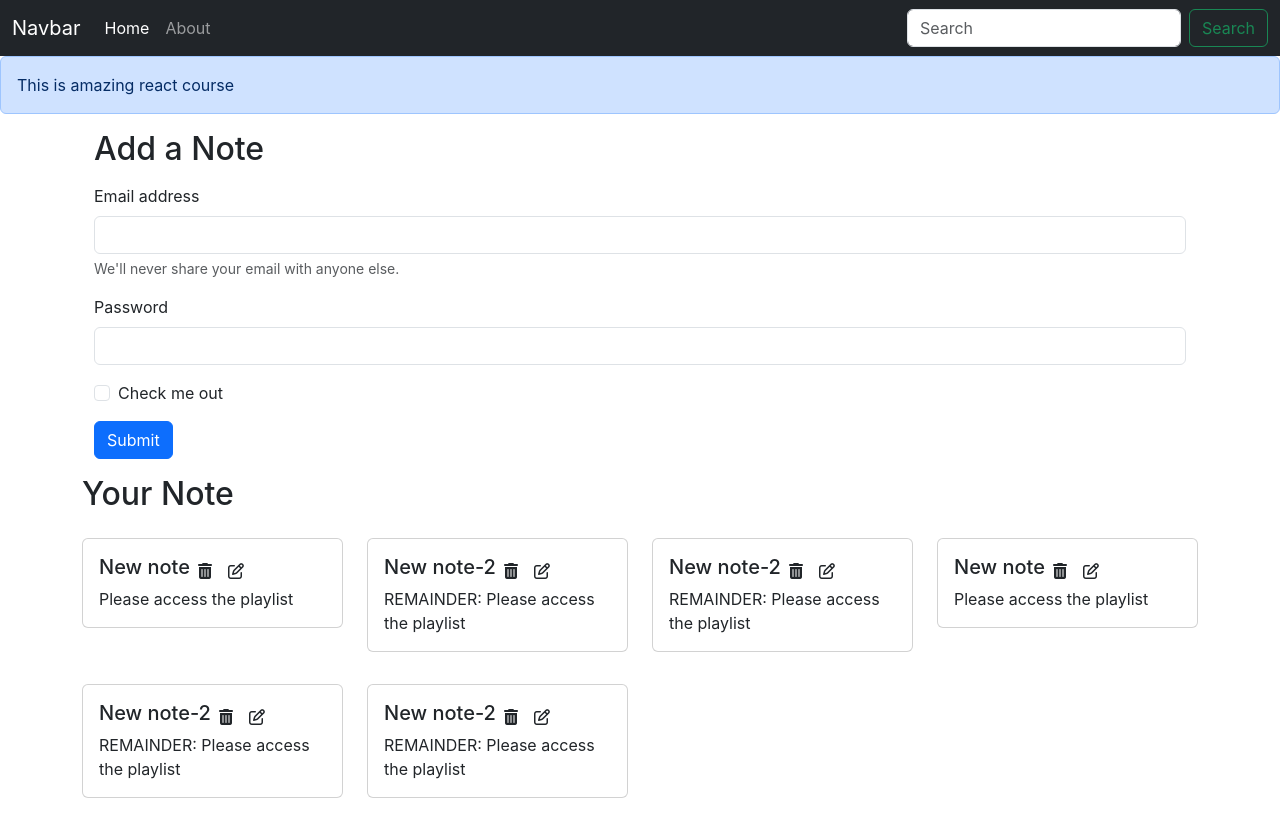
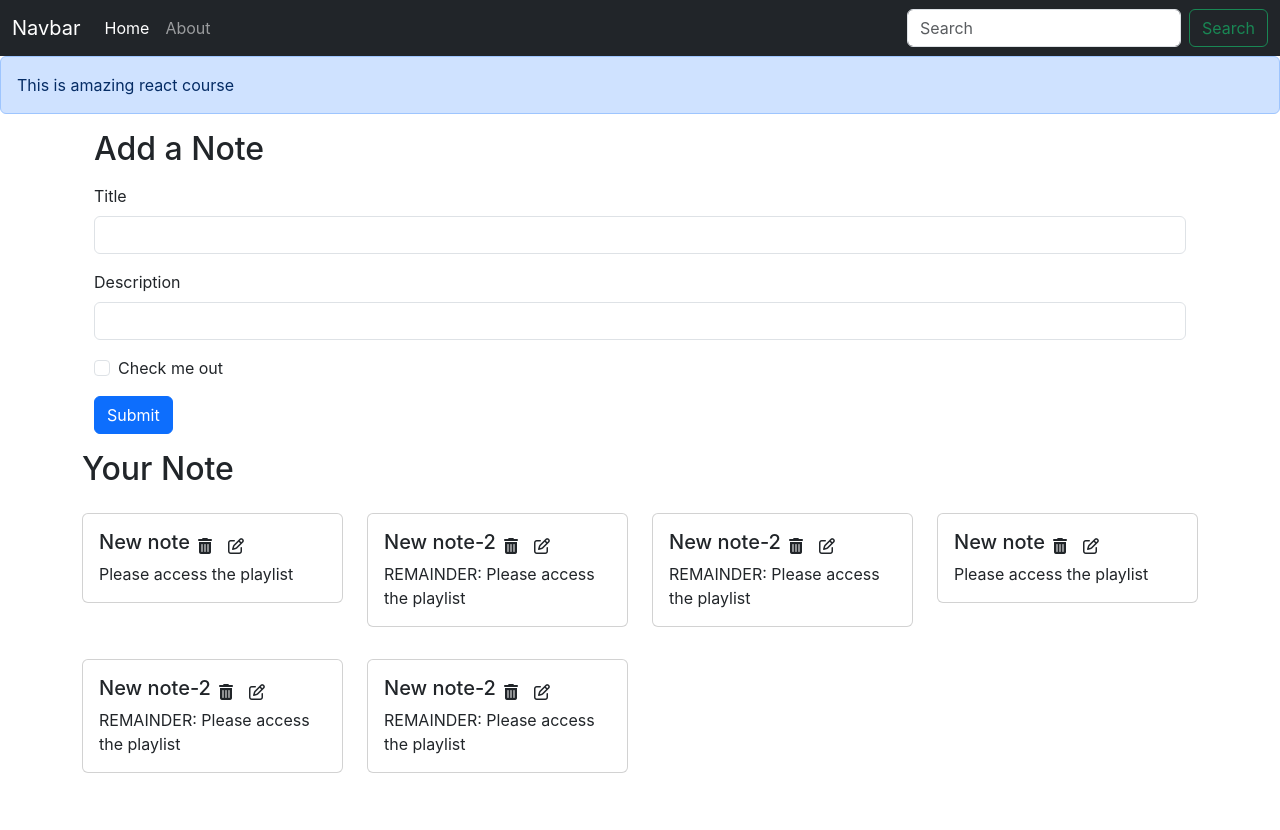
Before and after one commit to salim002/iNotebook-app, a React (Create React App) app: page / in a window 1280 px wide. After the commit the page ends 805 px from the top, so only its background shows below. Built offline with nearby package versions, Linux system fonts and the light colour scheme; the HTML template or start-up script is replaced by a standard one.

Commit message:
Added AddNote component to the Notebook

```diff
--- /dev/null
+++ b/src/components/AddNote.js
@@ -0,0 +1,44 @@
+import React, {useState, useContext} from "react";
+import noteContext from "../context/notes/NoteContext";
+
+const AddNote = () => {
+    const context = useContext(noteContext);
+    const {addNote } = context;
+    const [note, setNote] = useState({title: "", description: "", tag: "default"});
+
+
+    const handleClick = (e)=>{
+        e.preventDefault();
+        addNote(note.title, note.description, note.tag);
+    }
+
+    const onChange = (e)=>{
+        setNote({...note, [e.target.name]: e.target.value})
+    }
+    return (
+    <div className="container my-3">
+        <h2>Add a Note</h2>
+        <form className="my-3">
+        <div className="mb-3">
+            <label htmlFor="title" className="form-label">Title</label>
+            <input type="text" className="form-control" id="title" name="title" aria-describedby="emailHelp" onChange={onChange}/>
+        </div>
+        <div className="mb-3">
+            <label htmlFor="description" className="form-label"> Description </label>
+            <input type="text" className="form-control" id="description" name="description" onChange={onChange}/>
+        </div>
+        <div className="mb-3 form-check">
+            <input type="checkbox" className="form-check-input" id="exampleCheck1"/>
+            <label className="form-check-label" htmlFor="exampleCheck1">
+            Check me out
+            </label>
+        </div>
+        <button type="submit" className="btn btn-primary" onClick={handleClick}>
+            Submit
+        </button>
+        </form>
+    </div>
+    );
+};
+
+export default AddNote;
--- a/src/components/Home.js
+++ b/src/components/Home.js
@@ -4,25 +4,6 @@
 const Home = () => {
   return (
     <div>
-      <div className="container my-3">
-        <h2>Add a Note</h2>
-        <form className="my-3">
-          <div className="mb-3">
-            <label htmlFor="exampleInputEmail1" className="form-label">Email address</label>
-            <input type="email" className="form-control" id="exampleInputEmail1" aria-describedby="emailHelp"/>
-            <div id="emailHelp" className="form-text">We'll never share your email with anyone else.</div>
-          </div>
-          <div className="mb-3">
-            <label htmlFor="exampleInputPassword1" className="form-label">Password</label>
-            <input type="password" className="form-control" id="exampleInputPassword1"/>
-          </div>
-          <div className="mb-3 form-check">
-            <input type="checkbox" className="form-check-input" id="exampleCheck1"/>
-            <label className="form-check-label" htmlFor="exampleCheck1">Check me out</label>
-          </div>
-          <button type="submit" className="btn btn-primary">Submit</button>
-        </form>
-      </div>
       <Notes/>
     </div>
   )
--- a/src/components/Notes.js
+++ b/src/components/Notes.js
@@ -1,19 +1,23 @@
-import React, {useContext} from 'react'
+import React, { useContext } from "react";
 import noteContext from "../context/notes/NoteContext";
-import Noteitem from "./Noteitem"
+import Noteitem from "./Noteitem";
+import AddNote from "./AddNote";
+
 
 const Notes = () => {
-    const context = useContext(noteContext);
-    // const {notes, setNotes} = context;
-    const {notes} = context;
-    return (
-    <div className="row my-3">
+  const context = useContext(noteContext);
+  const { notes, addNote } = context;
+  return (
+    <>
+      <AddNote />
+      <div className="row my-3">
         <h2>Your Note</h2>
-        {notes.map((note)=>{
-            return <Noteitem key={note._id} note={note}/>;
+        {notes.map((note) => {
+          return <Noteitem key={note._id} note={note} />;
         })}
-    </div>
-    )
-}
+      </div>
+    </>
+  );
+};
 
-export default Notes
+export default Notes;
--- a/src/context/notes/NoteState.js
+++ b/src/context/notes/NoteState.js
@@ -61,9 +61,34 @@
 
     const [notes, setNotes] = useState(notesInitial);
 
+    // Add a Note
+    const addNote = (title, description, tag)=>{
+      // TO DO API Call
+      console.log("Adding a new note");
+      const note = {
+        "_id": "64313e35a45873578ee2930e",
+        "user": "643022068ec37d1003a16ecd",
+        "title": title,
+        "description": description,
+        "tag": tag,
+        "date": "2023-04-08T10:13:09.169Z",
+        "__v": 0
+      };
+      setNotes(notes.concat(note))
+    }
+
+    // Delete a Note
+    const deleteNote = ()=>{
+
+    }
+
+    // Edit a Note
+    const editNote = ()=>{
+
+    }
 
     return(
-        <noteContext.Provider value={{notes, setNotes}}>
+        <noteContext.Provider value={{notes, addNote, deleteNote, editNote}}>
             {props.children}
         </noteContext.Provider>
     )
```
